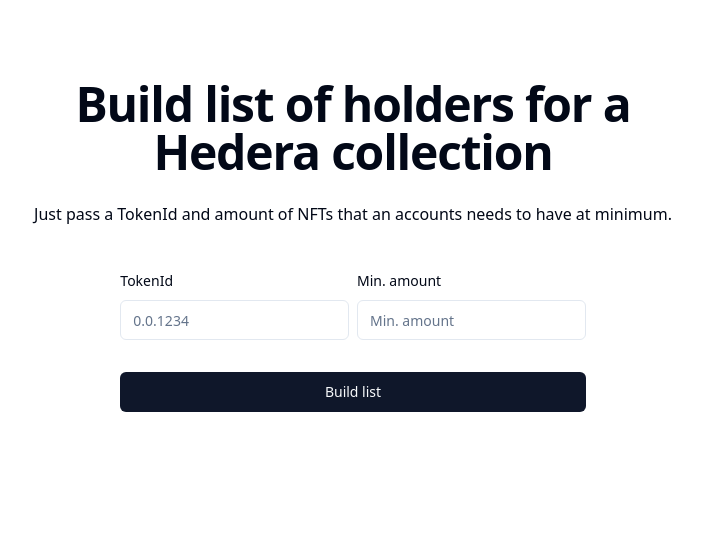
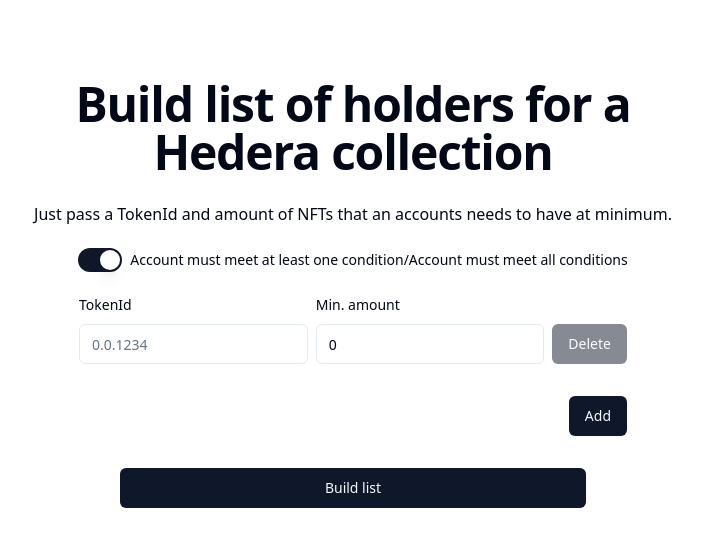
Before and after one commit to hedera-dev/nft-token-holders-list-builder, a React (Vite) app: page / in a window 1280 px wide. Shown: the top 546 px of the page, without its empty margins (287-989 px from the left). Built offline with nearby package versions, Linux system fonts and the light colour scheme.

Commit message:
Feat: Multiple tokens form
Signed-off-by: Stanislaw <stanislaw.mazowiecki@arianelabs.com>

```diff
--- a/package.json
+++ b/package.json
@@ -13,6 +13,7 @@
     "@hookform/resolvers": "^3.3.4",
     "@radix-ui/react-label": "^2.0.2",
     "@radix-ui/react-slot": "^1.0.2",
+    "@radix-ui/react-switch": "^1.0.3",
     "@tanstack/react-query": "5.24.1",
     "class-variance-authority": "^0.7.0",
     "clsx": "^2.1.0",
--- a/src/App.tsx
+++ b/src/App.tsx
@@ -8,13 +8,15 @@
 import { Textarea } from '@/components/ui/textarea';
 import { toast } from 'sonner';
 import dictionary from '@/dictionary/en.json';
-import { HoldersForm } from '@/components/HoldersForm';
+import { FormData, HoldersForm } from '@/components/HoldersForm';
+import { Switch } from '@/components/ui/switch';
 
 const App = () => {
-  const [tokenId, setTokenId] = useState<string>('');
-  const [minAmount, setMinAmount] = useState<number | null>(null);
+  const [formData, setFormData] = useState<FormData['formData']>([]);
   const [data, setData] = useState<Balance[]>([]);
-  const [shouldFetch, setShouldFetch] = useState(false);
+  const [responses, setResponses] = useState<Balance[][]>([]);
+  const [shouldFetch, setShouldFetch] = useState<boolean>(false);
+  const [isAllConditionsRequired, setIsAllConditionsRequired] = useState<boolean>(true);
 
   const copyToClipboard = async (textToCopy: string) => {
     if (navigator.clipboard && window.isSecureContext) {
@@ -41,8 +43,21 @@
     }
   };
 
-  const fetchData = async (url: string) => {
-    try {
+  const filterData = (responses: Balance[][], isAllConditionsRequired: boolean): Balance[] => {
+    let data = responses.flatMap((response) => response);
+
+    if (isAllConditionsRequired) {
+      return data.filter(
+        (balance, index, self) =>
+          self.findIndex((b) => b.account === balance.account) === index &&
+          responses.every((response) => response.some((b) => b.account === balance.account)),
+      );
+    } else {
+      return data.filter((balance, index, self) => self.findIndex((b) => b.account === balance.account) === index);
+    }
+  };
+
+  const fetchData = async (url: string): Promise<Balance[]> => {
     const response = await fetch(url);
 
     if (!response.ok) {
@@ -51,12 +66,27 @@
 
     const data = await response.json();
 
-      setData((prevData: Balance[]) => [...prevData, ...data?.balances]);
-
+    let nextData: Balance[] = [];
     if (data.links.next) {
-        await fetchData(`${nodeUrl}${data.links.next}`);
+      nextData = await fetchData(`${nodeUrl}${data.links.next}`);
     }
 
+    return [...data.balances, ...nextData];
+  };
+
+  const fetchAllData = async () => {
+    try {
+      const responses = await Promise.all(
+        formData.map(async (item) => {
+          const tokenId = item.tokenId;
+          const minAmount = item.minAmount;
+          const url = `${nodeUrl}/api/v1/tokens/${tokenId}/balances?account.balance=gte:${minAmount}&limit=100`;
+          return fetchData(url);
+        }),
+      );
+
+      setResponses(responses);
+      setData(filterData(responses, isAllConditionsRequired));
       return data;
     } catch (error) {
       throw error;
@@ -68,7 +98,7 @@
     retry: 0,
     throwOnError: false,
     queryKey: ['queryList'],
-    queryFn: () => fetchData(`${nodeUrl}/api/v1/tokens/${tokenId}/balances?account.balance=gte:${minAmount}&limit=100`),
+    queryFn: () => fetchAllData(),
   });
 
   useEffect(() => {
@@ -85,13 +115,22 @@
     if (!isFetching && isFetched) setShouldFetch(false);
   }, [isFetched, isFetching]);
 
+  useEffect(() => {
+    setData(filterData(responses, isAllConditionsRequired));
+  }, [isAllConditionsRequired]);
+
   return (
     <div className="container mx-auto">
       <h1 className="mt-20 scroll-m-20 text-center text-4xl font-extrabold tracking-tight lg:text-5xl">{dictionary.title}</h1>
       <p className="text-center leading-7 [&:not(:first-child)]:mt-6">{dictionary.description}</p>
 
+      <div className="mt-5 flex items-center justify-center space-x-2">
+        <Switch id="isAllConditionsRequired" onCheckedChange={setIsAllConditionsRequired} checked={isAllConditionsRequired} />
+        <Label htmlFor="isAllConditionsRequired">{dictionary.isAllConditionsRequiredLabel}</Label>
+      </div>
+
       <div className="mb-20 mt-5">
-        <HoldersForm setTokenId={setTokenId} setMinAmount={setMinAmount} setData={setData} setShouldFetch={setShouldFetch} isFetching={isFetching} />
+        <HoldersForm setFormData={setFormData} setData={setData} setShouldFetch={setShouldFetch} isFetching={isFetching} />
       </div>
 
       {isFetched || isFetching ? (
--- a/src/components/HoldersForm.tsx
+++ b/src/components/HoldersForm.tsx
@@ -4,48 +4,68 @@
 import { Button } from '@/components/ui/button';
 import { Loader2 } from 'lucide-react';
 import { Form, FormControl, FormField, FormItem, FormLabel, FormMessage } from '@/components/ui/form';
+import { formSchema } from '@/utils/formSchema';
+import { useFieldArray, useForm, UseFormProps } from 'react-hook-form';
+import { zodResolver } from '@hookform/resolvers/zod';
 import { z } from 'zod';
-import { formSchema } from '@/utils/formSchema';
-import { useForm } from 'react-hook-form';
-import { zodResolver } from '@hookform/resolvers/zod';
 
 type HoldersFormProps = {
-  setTokenId: (tokenId: string) => void;
-  setMinAmount: (minAmount: number) => void;
+  setFormData: (formData: FormData['formData']) => void;
   setData: (data: any) => void;
   setShouldFetch: (shouldFetch: boolean) => void;
   isFetching: boolean;
 };
 
-export const HoldersForm = ({ setTokenId, setMinAmount, setData, setShouldFetch, isFetching }: HoldersFormProps) => {
-  const form = useForm<z.infer<typeof formSchema>>({
-    resolver: zodResolver(formSchema),
-    defaultValues: {
-      tokenId: '',
-      minAmount: '',
+export type FormData = {
+  formData: { tokenId: string; minAmount: string }[];
+};
+
+export const HoldersForm = ({ setFormData, setData, setShouldFetch, isFetching }: HoldersFormProps) => {
+  const useZodForm = <TSchema extends z.ZodType>(
+    props: Omit<UseFormProps<TSchema['_input']>, 'resolver'> & {
+      schema: TSchema;
     },
+  ) => {
+    return useForm<TSchema['_input']>({
+      ...props,
+      resolver: zodResolver(props.schema, undefined, {
+        raw: true,
+      }),
+    });
+  };
+
+  const methods = useZodForm({
+    schema: formSchema,
+    defaultValues: { formData: [{ tokenId: '', minAmount: '0' }] },
   });
 
-  const onSubmit = ({ tokenId, minAmount }: z.infer<typeof formSchema>) => {
-    setTokenId(tokenId);
-    setMinAmount(Number(minAmount));
+  const { control, handleSubmit } = methods;
+
+  const { fields, append, remove } = useFieldArray({
+    name: 'formData',
+    control,
+  });
+
+  const onSubmit = (data: FormData) => {
+    setFormData(data.formData);
     setData([]);
     setShouldFetch(true);
   };
 
   return (
-    <Form {...form}>
-      <form onSubmit={form.handleSubmit(onSubmit)} className="space-y-8">
-        <div className="mt-10 flex items-start justify-center gap-2">
+    <Form {...methods}>
+      <form onSubmit={handleSubmit(onSubmit)} className="space-y-8">
+        {fields.map((field, index) => (
+          <div key={field.id} className="flex items-start justify-center gap-2">
             <div className="w-full sm:w-1/3">
               <FormField
-              control={form.control}
-              name="tokenId"
+                control={control}
+                name={`formData.${index}.tokenId`}
                 render={({ field }) => (
                   <FormItem>
                     <FormLabel>{dictionary.tokenId}</FormLabel>
                     <FormControl>
-                    <Input placeholder={dictionary.exampleTokenId} {...field} />
+                      <Input {...field} placeholder={dictionary.exampleTokenId} />
                     </FormControl>
                     <FormMessage />
                   </FormItem>
@@ -55,20 +75,38 @@
 
             <div className="w-full sm:w-1/3">
               <FormField
-              control={form.control}
-              name="minAmount"
+                control={control}
+                name={`formData.${index}.minAmount`}
                 render={({ field }) => (
                   <FormItem>
                     <FormLabel>{dictionary.minAmount}</FormLabel>
                     <FormControl>
-                    <Input type="number" placeholder={dictionary.minAmount} {...field} />
+                      <Input type="number" {...field} placeholder={dictionary.minAmount} />
                     </FormControl>
                     <FormMessage />
                   </FormItem>
                 )}
               />
             </div>
+            <Button className="mt-8" disabled={fields.length === 1} type="button" onClick={() => remove(index)}>
+              {dictionary.delete}
+            </Button>
           </div>
+        ))}
+        <div className="flex justify-end sm:mr-[69px]">
+          <Button
+            type="button"
+            onClick={() =>
+              append({
+                tokenId: '',
+                minAmount: '0',
+              })
+            }
+          >
+            {dictionary.add}
+          </Button>
+        </div>
+
         <div className="flex items-center justify-center">
           <div className="w-full sm:w-[68%]">
             <Button className="w-full" disabled={isFetching} type="submit">
--- /dev/null
+++ b/src/components/ui/progress.tsx
@@ -0,0 +1,26 @@
+import * as React from "react"
+import * as ProgressPrimitive from "@radix-ui/react-progress"
+
+import { cn } from "@/lib/utils"
+
+const Progress = React.forwardRef<
+  React.ElementRef<typeof ProgressPrimitive.Root>,
+  React.ComponentPropsWithoutRef<typeof ProgressPrimitive.Root>
+>(({ className, value, ...props }, ref) => (
+  <ProgressPrimitive.Root
+    ref={ref}
+    className={cn(
+      "relative h-4 w-full overflow-hidden rounded-full bg-secondary",
+      className
+    )}
+    {...props}
+  >
+    <ProgressPrimitive.Indicator
+      className="h-full w-full flex-1 bg-primary transition-all"
+      style={{ transform: `translateX(-${100 - (value || 0)}%)` }}
+    />
+  </ProgressPrimitive.Root>
+))
+Progress.displayName = ProgressPrimitive.Root.displayName
+
+export { Progress }
--- /dev/null
+++ b/src/components/ui/switch.tsx
@@ -0,0 +1,27 @@
+import * as React from "react"
+import * as SwitchPrimitives from "@radix-ui/react-switch"
+
+import { cn } from "@/lib/utils"
+
+const Switch = React.forwardRef<
+  React.ElementRef<typeof SwitchPrimitives.Root>,
+  React.ComponentPropsWithoutRef<typeof SwitchPrimitives.Root>
+>(({ className, ...props }, ref) => (
+  <SwitchPrimitives.Root
+    className={cn(
+      "peer inline-flex h-6 w-11 shrink-0 cursor-pointer items-center rounded-full border-2 border-transparent transition-colors focus-visible:outline-none focus-visible:ring-2 focus-visible:ring-ring focus-visible:ring-offset-2 focus-visible:ring-offset-background disabled:cursor-not-allowed disabled:opacity-50 data-[state=checked]:bg-primary data-[state=unchecked]:bg-input",
+      className
+    )}
+    {...props}
+    ref={ref}
+  >
+    <SwitchPrimitives.Thumb
+      className={cn(
+        "pointer-events-none block h-5 w-5 rounded-full bg-background shadow-lg ring-0 transition-transform data-[state=checked]:translate-x-5 data-[state=unchecked]:translate-x-0"
+      )}
+    />
+  </SwitchPrimitives.Root>
+))
+Switch.displayName = SwitchPrimitives.Root.displayName
+
+export { Switch }
--- a/src/dictionary/en.json
+++ b/src/dictionary/en.json
@@ -12,5 +12,8 @@
   "holders": "holders",
   "successfullyFetchedData": "Successfully fetched data",
   "tokenIdFormatError": "TokenId must be in the format 0.0.x",
-    "minAmountFormatError": "MinAmount must be a number greater than or equal to 0"
+  "minAmountFormatError": "MinAmount must be a number greater than or equal to 0",
+  "add": "Add",
+  "delete": "Delete",
+  "isAllConditionsRequiredLabel": "Account must meet at least one condition/Account must meet all conditions"
 }
--- a/src/types/balances-return.ts
+++ b/src/types/balances-return.ts
@@ -1,4 +1,5 @@
 export type Balance = {
   account: string;
   balance: number;
+  decimals: number;
 };
--- a/src/utils/formSchema.ts
+++ b/src/utils/formSchema.ts
@@ -2,6 +2,8 @@
 import dictionary from '@/dictionary/en.json';
 
 export const formSchema = z.object({
+  formData: z.array(
+    z.object({
       tokenId: z.string().refine((value) => /^0\.0\.\d*$/.test(value), {
         message: dictionary.tokenIdFormatError,
       }),
@@ -16,4 +18,6 @@
           message: dictionary.minAmountFormatError,
         },
       ),
+    }),
+  ),
 });
```
Also changed, not shown: 1 other file (tests, documents, lock files or other folders). Lines whose indentation alone changed are shown as unchanged.
